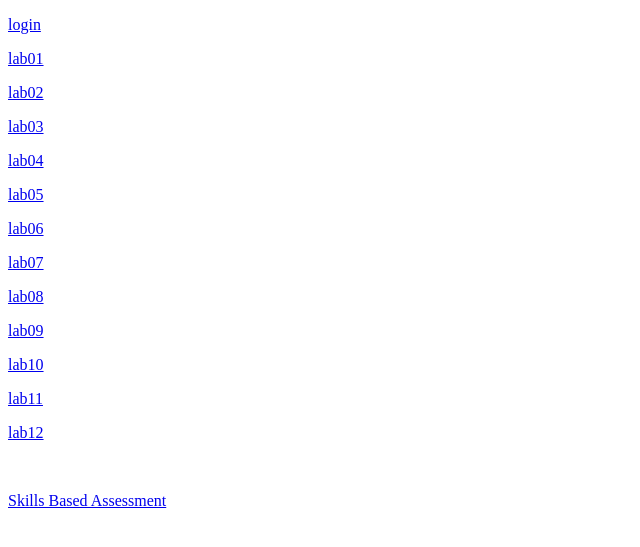
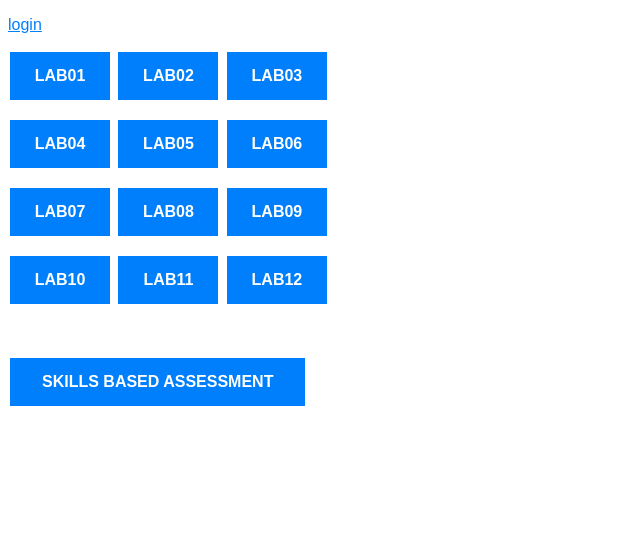
Before and after one commit to mnjk-inver/flaskProject, a Flask app: page / in a window 1280 px wide. Shown: the top 547 px of the page, without its empty margins (0-640 px from the left). Run offline with Flask 2, Linux system fonts and the light colour scheme.

Commit message:
Added CSS

```diff
--- a/templates/index.html
+++ b/templates/index.html
@@ -1,5 +1,8 @@
 <!doctype html>
 <html>
+<head>
+<link rel="stylesheet" href="stylesheet.css">
+</head>
 <body>
 {#check if login session cookie exists#}
     {% if session['login'] %}
@@ -10,20 +13,20 @@
     {% else %}
         <p><a href="/login" target="_blank" rel="noopener noreferrer">login</a></p>
     {% endif %}
-    <p><a href="/lab01" target="_blank" rel="noopener noreferrer">lab01</a></p>
-    <p><a href="/lab02" target="_blank" rel="noopener noreferrer">lab02</a></p>
-    <p><a href="/lab03" target="_blank" rel="noopener noreferrer">lab03</a></p>
-    <p><a href="/lab04" target="_blank" rel="noopener noreferrer">lab04</a></p>
-    <p><a href="/lab05" target="_blank" rel="noopener noreferrer">lab05</a></p>
-    <p><a href="/lab06" target="_blank" rel="noopener noreferrer">lab06</a></p>
-    <p><a href="/lab07" target="_blank" rel="noopener noreferrer">lab07</a></p>
-    <p><a href="/lab08" target="_blank" rel="noopener noreferrer">lab08</a></p>
-    <p><a href="/lab09" target="_blank" rel="noopener noreferrer">lab09</a></p>
-    <p><a href="/lab10" target="_blank" rel="noopener noreferrer">lab10</a></p>
-    <p><a href="/lab11" target="_blank" rel="noopener noreferrer">lab11</a></p>
-    <p><a href="/lab12" target="_blank" rel="noopener noreferrer">lab12</a></p>
+    <p><a href="/lab01" target="_blank" rel="noopener noreferrer" class="button">lab01</a>
+    <a href="/lab02" target="_blank" rel="noopener noreferrer" class="button">lab02</a>
+    <a href="/lab03" target="_blank" rel="noopener noreferrer" class="button">lab03</a></p>
+    <p><a href="/lab04" target="_blank" rel="noopener noreferrer" class="button">lab04</a>
+    <a href="/lab05" target="_blank" rel="noopener noreferrer" class="button">lab05</a>
+    <a href="/lab06" target="_blank" rel="noopener noreferrer" class="button">lab06</a></p>
+    <p><a href="/lab07" target="_blank" rel="noopener noreferrer" class="button">lab07</a>
+    <a href="/lab08" target="_blank" rel="noopener noreferrer" class="button">lab08</a>
+    <a href="/lab09" target="_blank" rel="noopener noreferrer" class="button">lab09</a></p>
+    <p><a href="/lab10" target="_blank" rel="noopener noreferrer" class="button">lab10</a>
+    <a href="/lab11" target="_blank" rel="noopener noreferrer" class="button">lab11</a>
+    <a href="/lab12" target="_blank" rel="noopener noreferrer" class="button">lab12</a></p>
     <br>
-    <p><a href="/skills" target="_blank" rel="noopener noreferrer">Skills Based Assessment</a></p>
+    <p><a href="/skills" target="_blank" rel="noopener noreferrer" class="buttonsba">Skills Based Assessment</a></p>
 
 
 </body>
```
